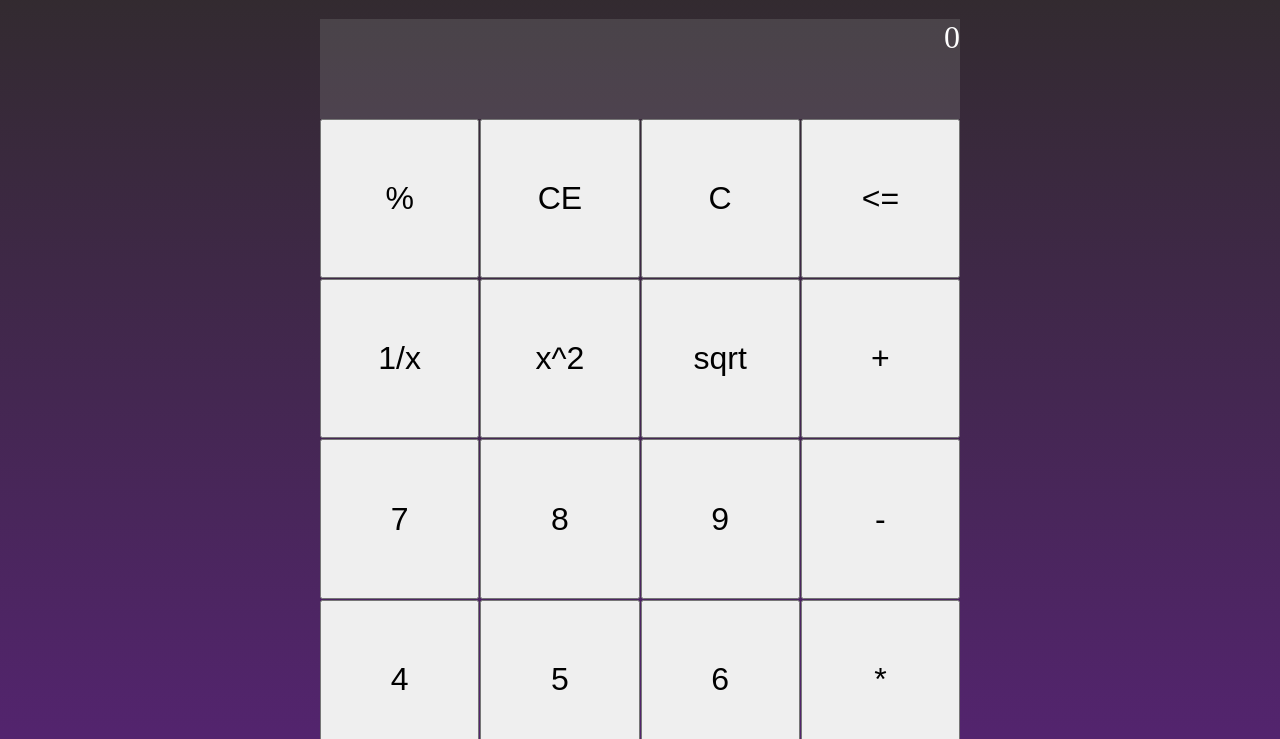
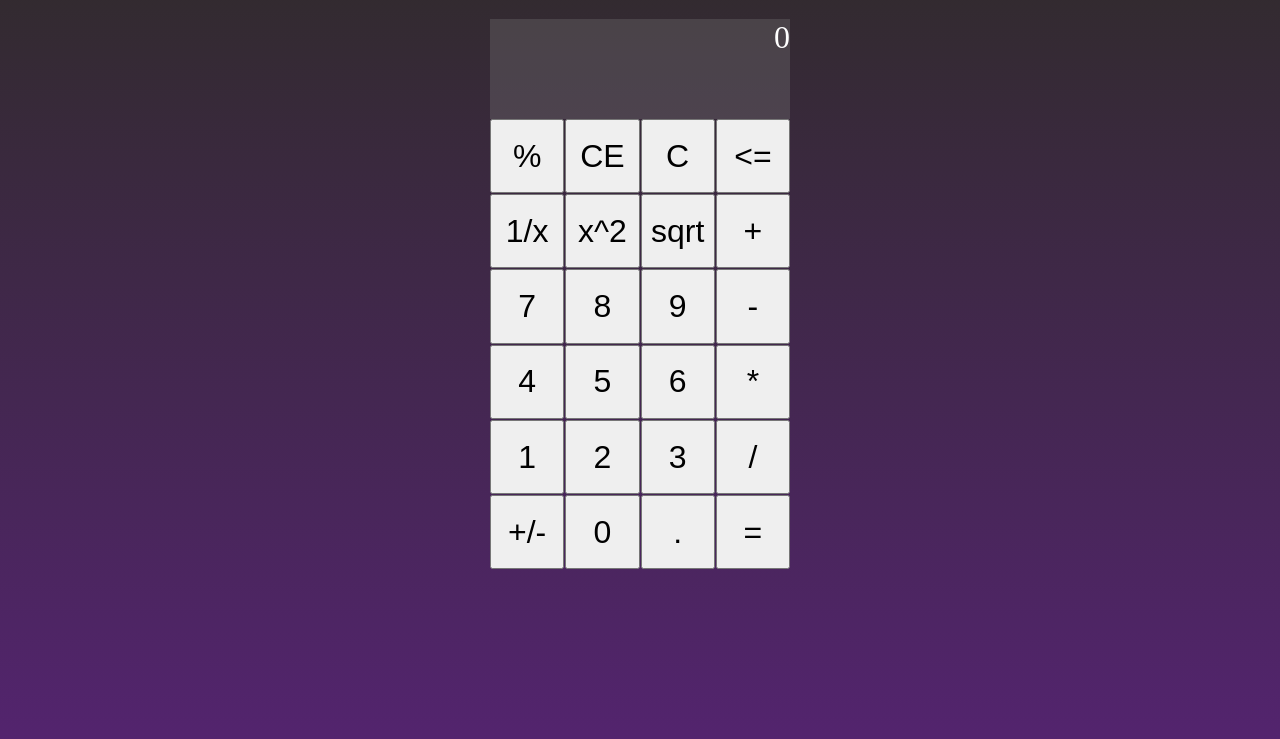
Before and after one commit to mathisgauthey/webCalculator, a plain HTML site: page index.html in a window 1280 px wide. Shown: the part 61-800 px from the top of the page. Drawn offline with Linux system fonts and the light colour scheme.

Commit message:
Better sizing for debugging

```diff
--- a/style.css
+++ b/style.css
@@ -16,7 +16,7 @@ h1 {
 .calculator {
   display: flex;
   flex-direction: column;
-  max-width: 50%;
+  max-width: 300px;
   margin: 0 auto;
 }
 
```
